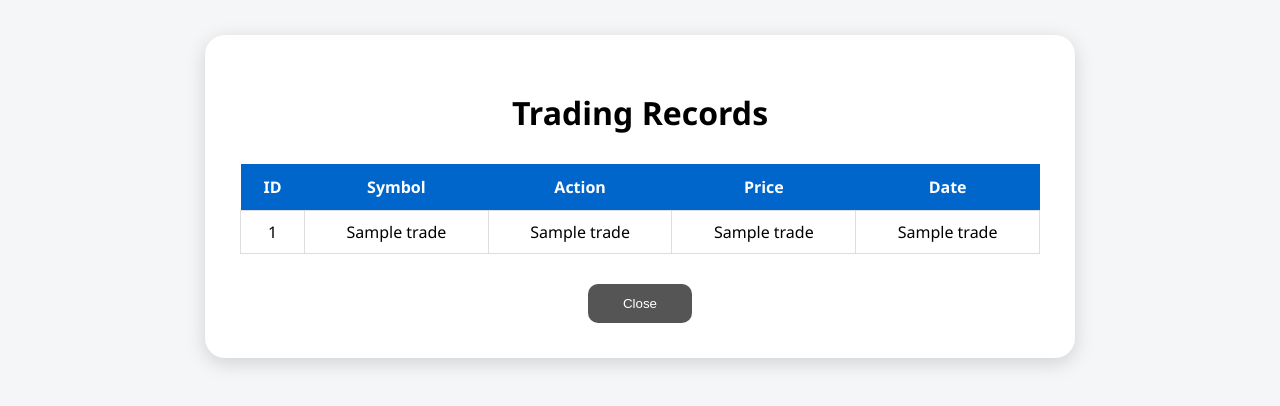
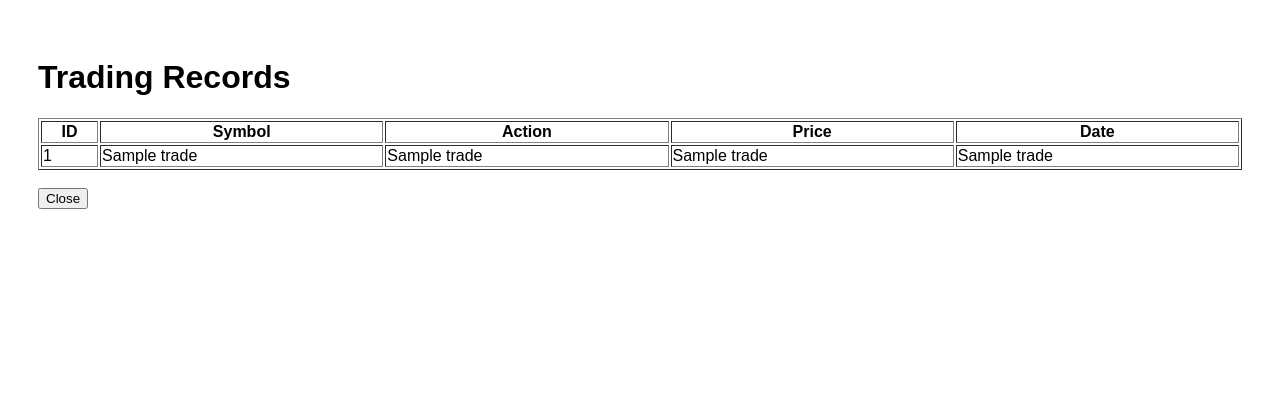
Before and after one commit to ktwv0808-debug/my-oracle, a Flask app: page /trades-page in a window 1280 px wide. Shown: the top 406 px of the page. Run offline with Flask 3, Linux system fonts and the light colour scheme; a database or web service that is not in the repository returns one stand-in record (values such as "Sample title"); some libraries are stand-ins or nearby versions.

Commit message:
Update trades.html

```diff
--- a/templates/trades.html
+++ b/templates/trades.html
@@ -1,161 +1,8 @@
 <!DOCTYPE html>
-<html lang="en">
 
-<head>
+<html>
 
-<meta charset="UTF-8">
-
-<title>
-Trading Records
-</title>
-
-
-<style>
-
-
-body{
-
-margin:0;
-
-padding:35px;
-
-font-family:"Segoe UI",Arial,sans-serif;
-
-background:#f4f6f8;
-
-}
-
-
-.container{
-
-width:800px;
-
-margin:auto;
-
-background:white;
-
-padding:35px;
-
-border-radius:20px;
-
-box-shadow:0 5px 20px rgba(0,0,0,0.15);
-
-}
-
-
-h1{
-
-text-align:center;
-
-margin-bottom:30px;
-
-}
-
-
-
-table{
-
-
-width:100%;
-
-border-collapse:collapse;
-
-
-}
-
-
-
-th{
-
-
-background:#0066cc;
-
-color:white;
-
-padding:12px;
-
-
-}
-
-
-
-td{
-
-
-border:1px solid #ddd;
-
-padding:10px;
-
-text-align:center;
-
-
-}
-
-
-
-.close{
-
-
-display:block;
-
-margin:30px auto 0;
-
-padding:12px 35px;
-
-background:#555;
-
-color:white;
-
-border:none;
-
-border-radius:10px;
-
-cursor:pointer;
-
-
-}
-
-
-
-.close:hover{
-
-
-background:#222;
-
-
-}
-
-
-</style>
-
-
-
-<script>
-
-
-function closePopup(){
-
-window.close();
-
-}
-
-
-
-
-</script>
-
-
-
-</head>
-
-
-
-<body>
-
-
-
-<div class="container">
-
+<body style="padding:30px;font-family:Arial">
 
 
 <h1>
@@ -165,8 +12,7 @@ Trading Records
 </h1>
 
 
-
-<table>
+<table border="1" width="100%">
 
 
 <tr>
@@ -185,38 +31,22 @@ Trading Records
 
 
 
-{% for row in trades %}
+{% for t in trades %}
 
 
 <tr>
 
-<td>
-{{ row[0] }}
-</td>
+<td>{{t[0]}}</td>
 
+<td>{{t[1]}}</td>
 
-<td>
-{{ row[1] }}
-</td>
+<td>{{t[2]}}</td>
 
+<td>{{t[3]}}</td>
 
-<td>
-{{ row[2] }}
-</td>
-
-
-<td>
-{{ row[3] }}
-</td>
-
-
-<td>
-{{ row[4] }}
-</td>
-
+<td>{{t[4]}}</td>
 
 </tr>
-
 
 
 {% endfor %}
@@ -227,11 +57,10 @@ Trading Records
 
 
 
+<br>
 
 
-<button class="close"
-
-onclick="closePopup()">
+<button onclick="window.close()">
 
 Close
 
@@ -239,10 +68,6 @@ Close
 
 
 
-
-</div>
-
-
 </body>
 
 
```
